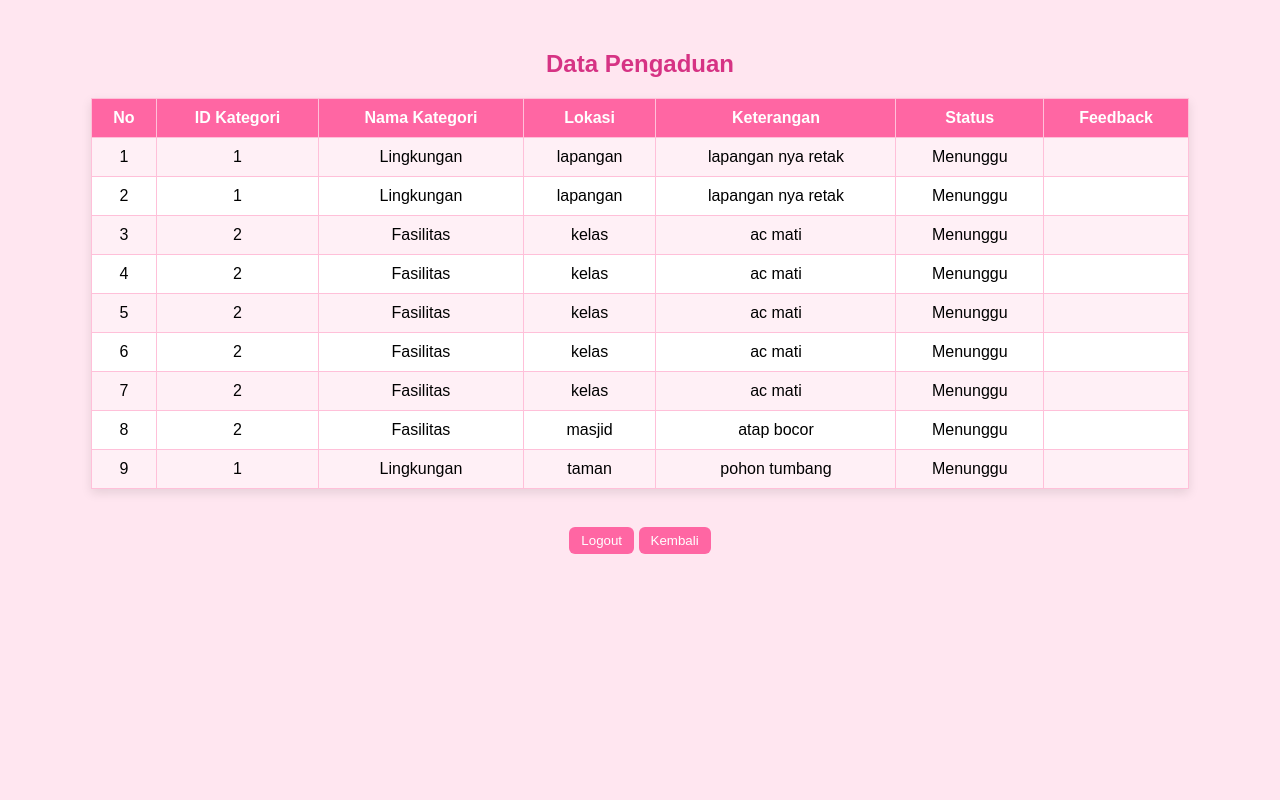
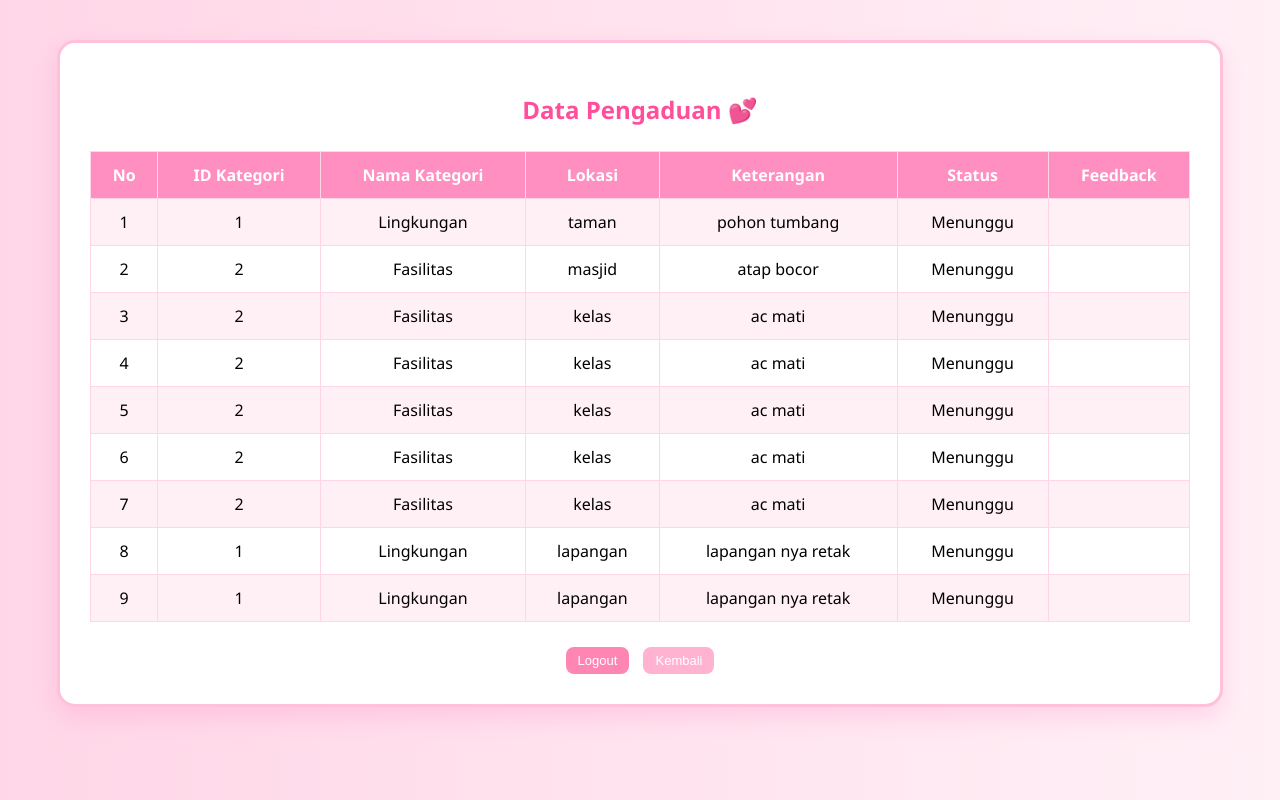
Before and after one commit to shiela-22/sekolah_2026_12RPL2_SHIELA_RUSMANIAWATI, a PHP site: page /tampildata.php in a window 1280 px wide. Run offline with PHP 8.4, Linux system fonts and the light colour scheme; a user stored in the database is signed in; data comes from the database, SQL or seed files in the repository.

Commit message:
Add files via upload

```diff
--- a/Shiela XII RPL 2/tampildata.php
+++ b/Shiela XII RPL 2/tampildata.php
@@ -1,14 +1,7 @@
 <?php
 session_start();
+include 'koneksi.php';
 
-/* ================== KONEKSI DATABASE ================== */
-$koneksi = mysqli_connect("localhost","root","","ujikom_12rpl2_shiela_rusmaniawat");
-
-if (!$koneksi) {
-    die("Koneksi gagal: " . mysqli_connect_error());
-}
-
-/* ================== CEK LOGIN ================== */
 if (!isset($_SESSION['role'])) {
     echo "Akses ditolak!";
     exit;
@@ -16,81 +9,101 @@ if (!isset($_SESSION['role'])) {
 
 $role = $_SESSION['role'];
 $no = 1;
-
-/* ================== AMBIL DATA ================== */
-$query = mysqli_query($koneksi, "
-    SELECT input_aspirasi.*, kategori.ket_kategori
-    FROM input_aspirasi
-    LEFT JOIN kategori
-        ON input_aspirasi.id_kategori = kategori.id_kategori
-    ORDER BY input_aspirasi.id_pelaporan DESC
-");
-
-if (!$query) {
-    die("Query error: " . mysqli_error($koneksi));
-}
 ?>
 
 <!DOCTYPE html>
-<html>
+<html lang="id">
 <head>
+<meta charset="UTF-8">
 <title>Data Pengaduan</title>
 
 <style>
 
-body{
-    font-family: Arial, Helvetica, sans-serif;
-    background: #ffe6f0;
+body {
+    font-family: 'Segoe UI', sans-serif;
+    background: linear-gradient(to right, #ffd6e7, #fff0f6);
     margin: 0;
+    padding: 40px 0;
+    display: flex;
+    justify-content: center;
+}
+
+/* BOX UTAMA */
+.container {
+    background: #ffffff;
+    width: 95%;
+    max-width: 1100px;
     padding: 30px;
+    border-radius: 18px;
+    box-shadow: 0 10px 25px rgba(255,105,180,0.2);
+    border: 3px solid #ffc1da;
+}
+
+h2 {
+    text-align: center;
+    color: #ff4f9a;
+    margin-bottom: 25px;
+}
+
+/* TABEL */
+table {
+    width: 100%;
+    border-collapse: collapse;
+}
+
+th, td {
+    padding: 12px;
+    border: 1px solid #ffd6e7;
     text-align: center;
 }
 
-h2{
-    color: #d63384;
-}
-
-table{
-    margin: auto;
-    border-collapse: collapse;
-    width: 90%;
-    background: white;
-    box-shadow: 0 4px 10px rgba(0,0,0,0.1);
-}
-
-th{
-    background: #ff66a3;
+th {
+    background-color: #ff8fc1;
     color: white;
 }
 
-th, td{
-    padding: 10px;
-    border: 1px solid #ffc0d9;
+tr:nth-child(even) {
+    background-color: #fff0f6;
 }
 
-tr:nth-child(even){
-    background: #fff0f6;
+tr:hover {
+    background-color: #ffe4ef;
 }
 
-button{
-    background: #ff66a3;
+/* BUTTON */
+button {
+    padding: 6px 12px;
+    border: none;
+    border-radius: 8px;
+    cursor: pointer;
     color: white;
-    border: none;
-    padding: 6px 12px;
-    border-radius: 6px;
-    cursor: pointer;
+    font-size: 13px;
+    transition: 0.2s;
 }
 
-button:hover{
-    background: #e05590;
+/* WARNA BUTTON */
+.detail-btn { background-color: #ff9cc6; }
+.edit-btn { background-color: #ff6fa5; }
+.delete-btn { background-color: #ff4f87; }
+.logout-btn { background-color: #ff85b3; }
+.back-btn { background-color: #ffb3d1; }
+
+/* HOVER */
+.detail-btn:hover { background-color: #ff7ab6; }
+.edit-btn:hover { background-color: #ff4f87; }
+.delete-btn:hover { background-color: #e84378; }
+.logout-btn:hover { background-color: #ff6fa5; }
+.back-btn:hover { background-color: #ff9cc6; }
+
+/* BUTTON GROUP */
+.button-group {
+    margin-top: 25px;
+    text-align: center;
 }
 
-a{
+.button-group a {
+    margin: 5px;
     text-decoration: none;
-}
-
-.btn-bawah{
-    margin-top: 20px;
 }
 
 </style>
@@ -98,7 +111,9 @@ a{
 </head>
 <body>
 
-<h2>Data Pengaduan</h2>
+<div class="container">
+
+<h2>Data Pengaduan 💕</h2>
 
 <table>
 <tr>
@@ -109,39 +124,52 @@ a{
     <th>Keterangan</th>
     <th>Status</th>
     <th>Feedback</th>
+
 <?php if ($role == 'admin') { ?>
     <th>Aksi</th>
 <?php } ?>
+
 </tr>
 
-<?php while ($data = mysqli_fetch_assoc($query)) {
-    $data = array_map(function($v){ return $v ?? ''; }, $data);
+<?php
+$query = mysqli_query($koneksi, "
+SELECT input_aspirasi.*, kategori.ket_kategori
+FROM input_aspirasi
+LEFT JOIN kategori
+ON input_aspirasi.id_kategori = kategori.id_kategori
+");
+
+while ($data = mysqli_fetch_assoc($query)) {
 ?>
 
 <tr>
+
 <td><?= $no++; ?></td>
-    <td><?= htmlspecialchars($data['id_kategori']); ?></td>
-    <td><?= htmlspecialchars($data['ket_kategori']); ?></td>
-    <td><?= htmlspecialchars($data['lokasi']); ?></td>
+<td><?= $data['id_kategori']; ?></td>
+<td><?= $data['ket_kategori']; ?></td>
+<td><?= $data['lokasi']; ?></td>
 <td><?= htmlspecialchars($data['ket']); ?></td>
-    <td><?= ucfirst(htmlspecialchars($data['status'])); ?></td>
-    <td><?= ucfirst(htmlspecialchars($data['Feedback'] ?? '')); ?></td>
+<td><?= ucfirst($data['status']); ?></td>
+<td><?= ucfirst(htmlspecialchars($data['feedback'] ?? '')); ?></td>
 
 <?php if ($role == 'admin') { ?>
+
 <td>
+
 <a href="detail-pengaduan.php?id=<?= $data['id_pelaporan']; ?>">
-            <button type="button">Detail</button>
+<button class="detail-btn">Detail</button>
 </a>
 
 <a href="edit-pengaduan.php?id=<?= $data['id_pelaporan']; ?>">
-            <button type="button">Edit</button>
+<button class="edit-btn">Edit</button>
 </a>
 
-        <a href="delete-pengaduan.php?id=<?= $data['id_pelaporan']; ?>"
-        onclick="return confirm('Yakin ingin menghapus data ini?')">
-            <button type="button">Delete</button>
+<a href="delete-pengaduan.php?id=<?= $data['id_pelaporan']; ?>" onclick="return confirm('Yakin ingin menghapus data ini?')">
+<button class="delete-btn">Delete</button>
 </a>
+
 </td>
+
 <?php } ?>
 
 </tr>
@@ -150,10 +178,18 @@ a{
 
 </table>
 
-<div class="btn-bawah">
-<br>
-<a href="logout-pengaduan.php"><button type="button">Logout</button></a>
-<a href="index.php"><button type="button">Kembali</button></a>
+<div class="button-group">
+
+<a href="logout-pengaduan.php">
+<button class="logout-btn">Logout</button>
+</a>
+
+<a href="index.php">
+<button class="back-btn">Kembali</button>
+</a>
+
+</div>
+
 </div>
 
 </body>
```
Also changed, not shown: Shiela XII RPL 2/edit-pengaduan.php (+60 -45 lines), Shiela XII RPL 2/proses-pengaduan.php (+65 -6 lines). Lines whose indentation alone changed are shown as unchanged.
